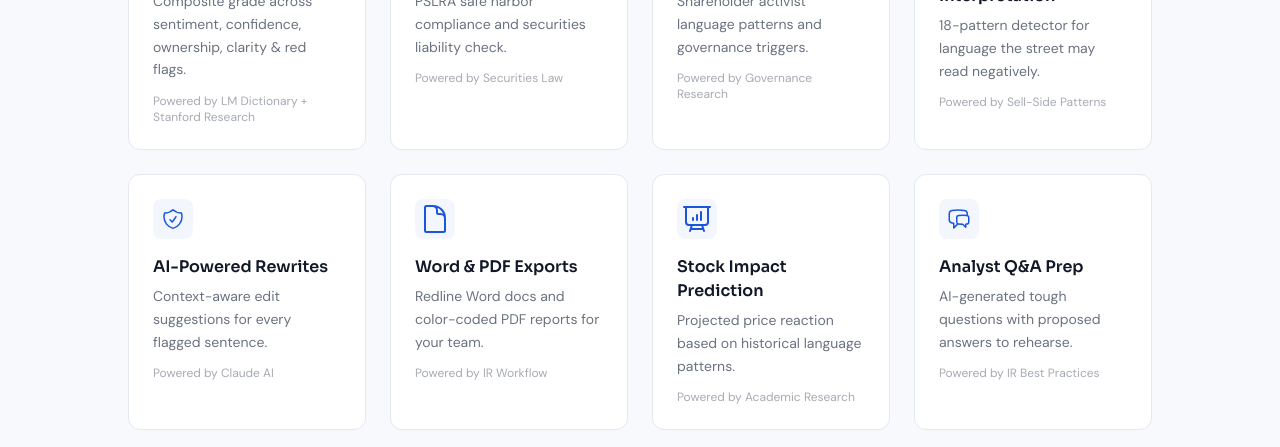
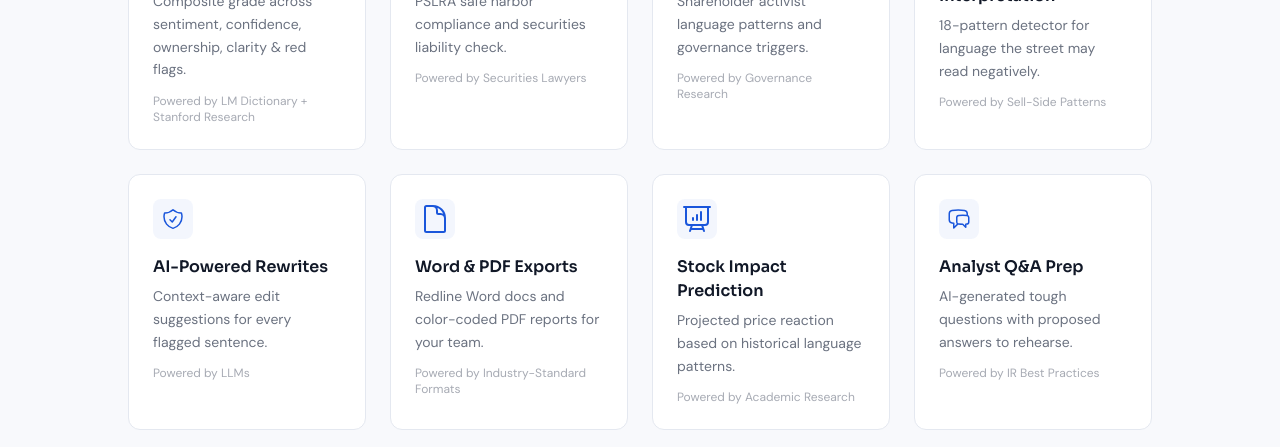
Before and after one commit to mjn52/earnings-analyzer, a React (Vite) app in the folder frontend/: page / in a window 1280 px wide. Shown: the part 1835-2282 px from the top of the page. Built offline with nearby package versions, Linux system fonts and the light colour scheme.

Commit message:
Update 'Powered by' labels on What It Analyzes cards
- Litigation Risk: Securities Law → Securities Lawyers
- AI-Powered Rewrites: Claude AI → LLMs
- Word & PDF Exports: IR Workflow → Industry-Standard Formats

Co-Authored-By: Claude Opus 4.6 <noreply@anthropic.com>

```diff
--- a/frontend/src/pages/Landing.jsx
+++ b/frontend/src/pages/Landing.jsx
@@ -308,7 +308,7 @@ export default function Landing() {
                 icon: <IconLitigation />,
                 title: 'Litigation Risk Scan',
                 desc: 'PSLRA safe harbor compliance and securities liability check.',
-                source: 'Securities Law',
+                source: 'Securities Lawyers',
               },
               {
                 icon: <IconActivist />,
@@ -326,13 +326,13 @@ export default function Landing() {
                 icon: <IconConfidence />,
                 title: 'AI-Powered Rewrites',
                 desc: 'Context-aware edit suggestions for every flagged sentence.',
-                source: 'Claude AI',
+                source: 'LLMs',
               },
               {
                 icon: <IconExport />,
                 title: 'Word & PDF Exports',
                 desc: 'Redline Word docs and color-coded PDF reports for your team.',
-                source: 'IR Workflow',
+                source: 'Industry-Standard Formats',
               },
               {
                 icon: <IconAnalysis />,
```
